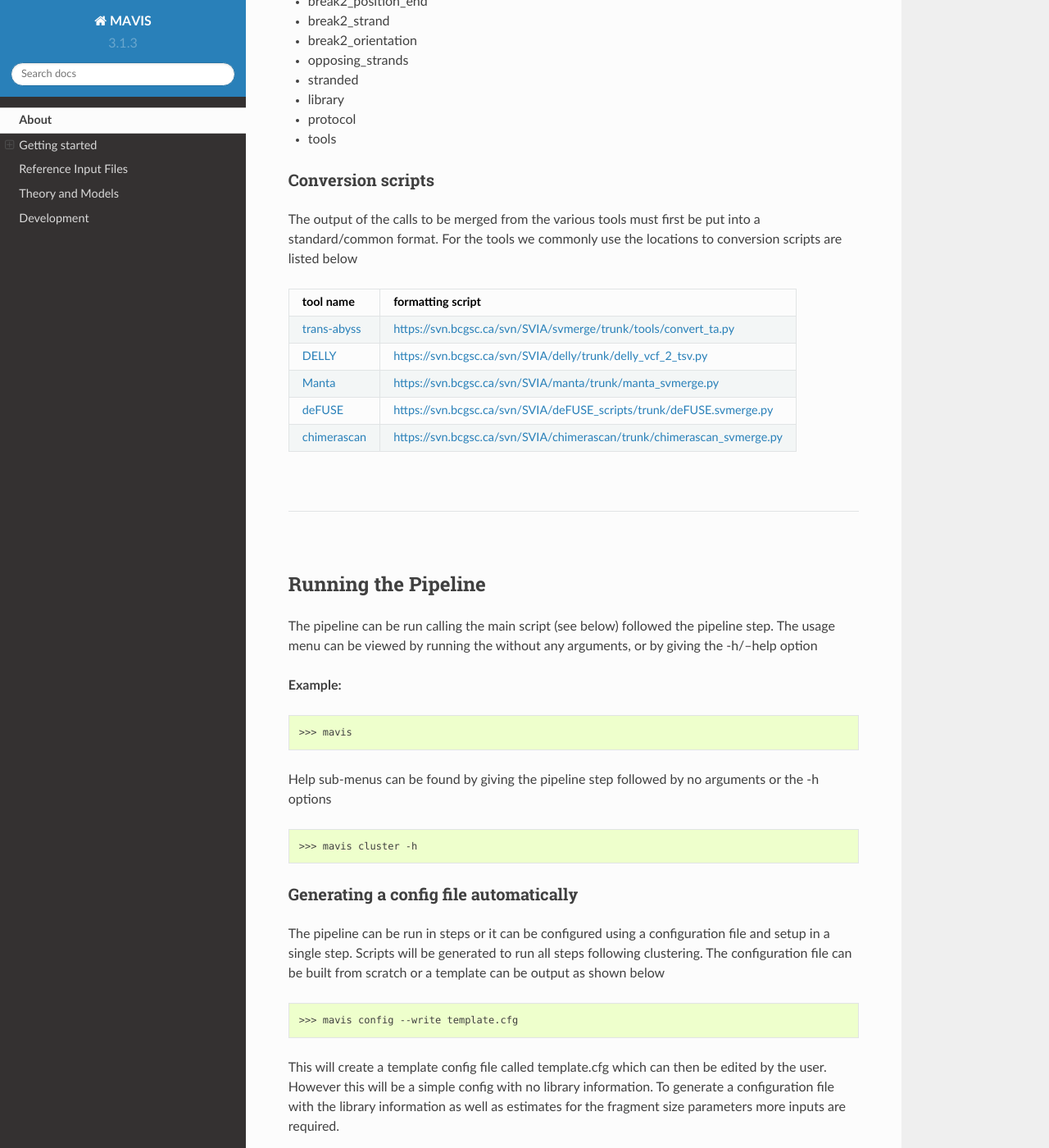
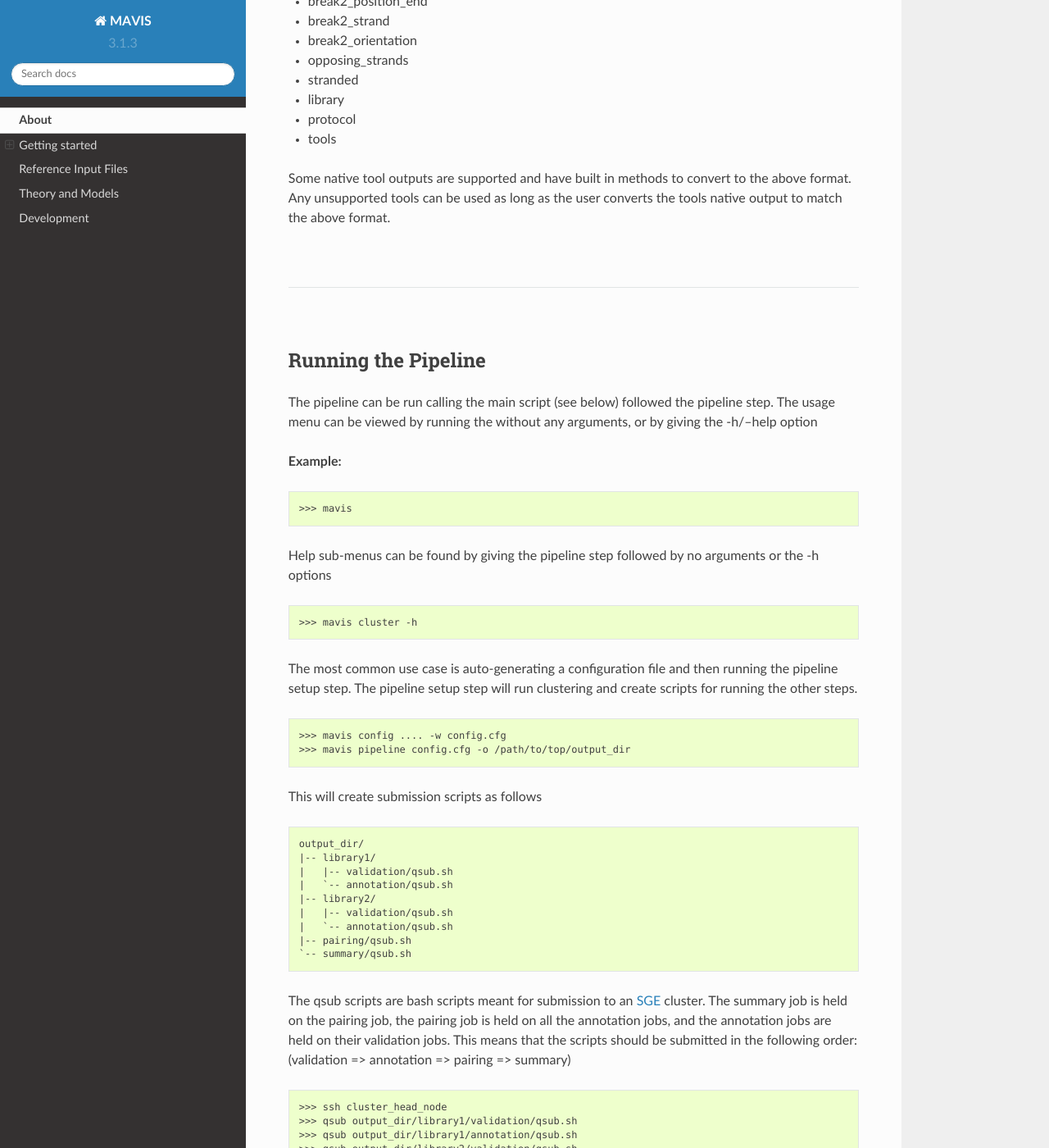
Before and after one commit to bcgsc/mavis, a Sphinx documentation site: the page built from docs/source/usermanual.rst, in a window 1280 px wide and 1400 px high, scrolled down 1516 px. Shown: the whole window at 82% size. Built offline with Sphinx 7.4.7 and the Read the Docs theme 2.0.0, drawn with Linux system fonts in a browser that asks for light colours; pages that are not in the unit, such as notebooks, are missing from menus; the version number is read from the project's files by our own code; some of the changed text lies outside the part shown.

Commit message:
pr#25: fixed accidental change to this file. removed conversion script links. added configuration section back in

```diff
--- a/docs/source/usermanual.rst
+++ b/docs/source/usermanual.rst
@@ -59,26 +59,8 @@ Required Columns
 - :term:`tools`
 
 
-Conversion scripts
-,,,,,,,,,,,,,,,,,,,,,,,,,,,,,,,,
-
-The output of the calls to be merged from the various tools must first be put into a standard/common format. For the tools we commonly use
-the locations to conversion scripts are listed below
-
-+----------------------------------------------------------------------------+------------------------------------------------------------------------+
-| tool name                                                                  | formatting script                                                      |
-+============================================================================+========================================================================+
-| `trans-abyss <http://www.bcgsc.ca/platform/bioinfo/software/trans-abyss>`_ | https://svn.bcgsc.ca/svn/SVIA/svmerge/trunk/tools/convert_ta.py        |
-+----------------------------------------------------------------------------+------------------------------------------------------------------------+
-| `DELLY <https://github.com/dellytools/delly>`_                             | https://svn.bcgsc.ca/svn/SVIA/delly/trunk/delly_vcf_2_tsv.py           |
-+----------------------------------------------------------------------------+------------------------------------------------------------------------+
-| `Manta <https://github.com/Illumina/manta>`_                               | https://svn.bcgsc.ca/svn/SVIA/manta/trunk/manta_svmerge.py             |
-+----------------------------------------------------------------------------+------------------------------------------------------------------------+
-| `deFUSE <https://www.ncbi.nlm.nih.gov/pmc/articles/PMC3098195/>`_          | https://svn.bcgsc.ca/svn/SVIA/deFUSE_scripts/trunk/deFUSE.svmerge.py   |
-+----------------------------------------------------------------------------+------------------------------------------------------------------------+
-| `chimerascan <https://www.ncbi.nlm.nih.gov/pmc/articles/PMC3187648/>`_     | https://svn.bcgsc.ca/svn/SVIA/chimerascan/trunk/chimerascan_svmerge.py |
-+----------------------------------------------------------------------------+------------------------------------------------------------------------+
-
+Some native tool outputs are supported and have built in methods to convert to the above format. Any unsupported
+tools can be used as long as the user converts the tools native output to match the above format.
 
 
 |
@@ -107,6 +89,53 @@ Help sub-menus can be found by giving the pipeline step followed by no arguments
 .. code-block:: bash
 
     >>> mavis cluster -h
+
+The most common use case is auto-generating a configuration file and then running the pipeline setup step.
+The pipeline setup step will run clustering and create scripts for running the other steps.
+
+.. code-block:: bash
+
+    >>> mavis config .... -w config.cfg
+    >>> mavis pipeline config.cfg -o /path/to/top/output_dir
+
+This will create submission scripts as follows
+
+.. code-block:: text
+
+    output_dir/
+    |-- library1/
+    |   |-- validation/qsub.sh
+    |   `-- annotation/qsub.sh
+    |-- library2/
+    |   |-- validation/qsub.sh
+    |   `-- annotation/qsub.sh
+    |-- pairing/qsub.sh
+    `-- summary/qsub.sh
+
+The qsub scripts are bash scripts meant for submission to an `SGE <http://star.mit.edu/cluster/docs/0.93.3/guides/sge.html>`_
+cluster. The summary job is held on the pairing job, the pairing job is held on all the annotation jobs,
+and the annotation jobs are held on their validation jobs. This means that the scripts should be submitted in
+the following order: (validation => annotation => pairing => summary)
+
+.. code-block:: bash
+
+    >>> ssh cluster_head_node
+    >>> qsub output_dir/library1/validation/qsub.sh
+    >>> qsub output_dir/library1/annotation/qsub.sh
+    >>> qsub output_dir/library2/validation/qsub.sh
+    >>> qsub output_dir/library2/annotation/qsub.sh
+    >>> qsub output_dir/pairing/qsub.sh
+    >>> qsub output_dir/summary/qsub.sh
+
+|
+
+----
+
+|
+
+
+Configuration and Settings
+.............................
 
 
 Generating a config file automatically
@@ -165,4 +194,23 @@ following attributes given (see below).
     disease_status = diseased
 
 
+Environment Variables
+,,,,,,,,,,,,,,,,,,,,,,,,,
+
+Most of the default settings can be changed by using environment variables. The value given by the
+environment variables will be used as the new default. Config or command-line parameters will still
+override these settings.
+
+All environment variables are prefixed with MAVIS and an underscore. Otherwise the variable name is the same
+as that used for the command line parameter or config setting (uppercased). For example to change the default minimum mapping
+quality used during the validate stage
+
+.. code-block:: bash
+
+    >>> export MAVIS_MIN_MAPPING_QUALITY=10
+
+
+
+
+
 .. |TOOLNAME| replace:: **MAVIS**
```
